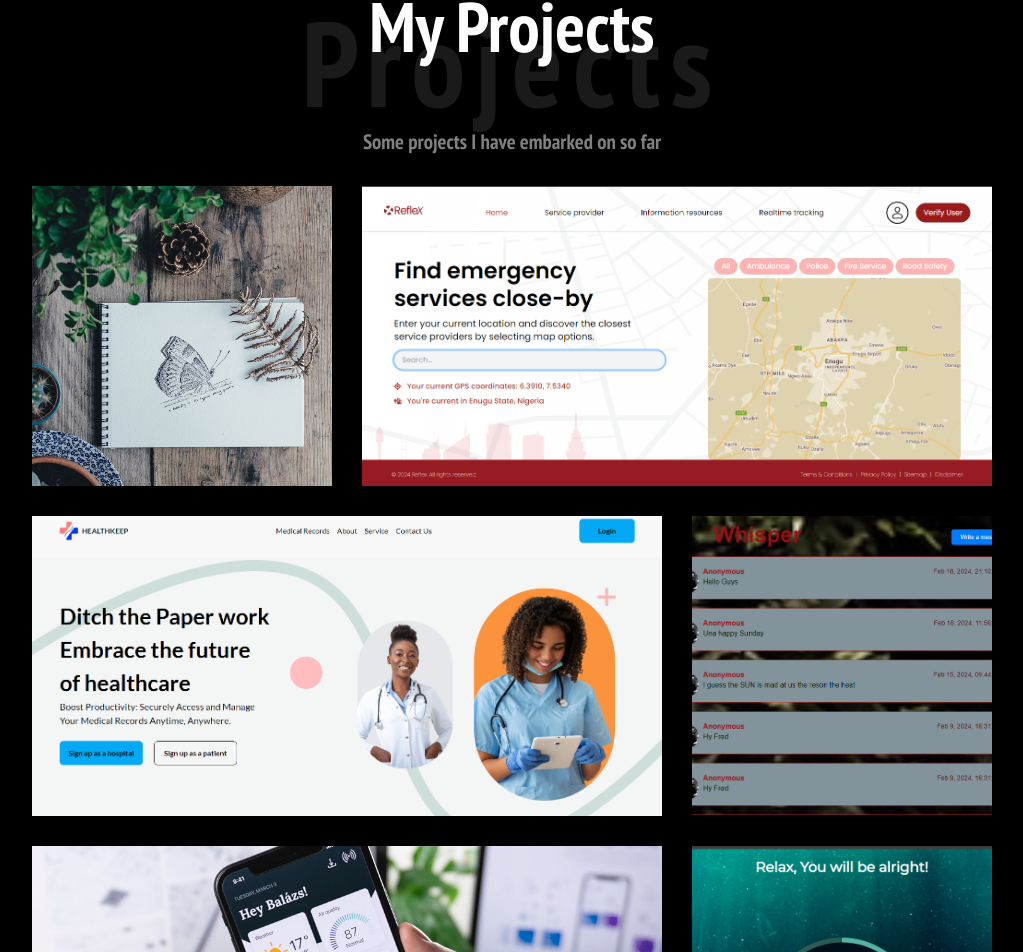
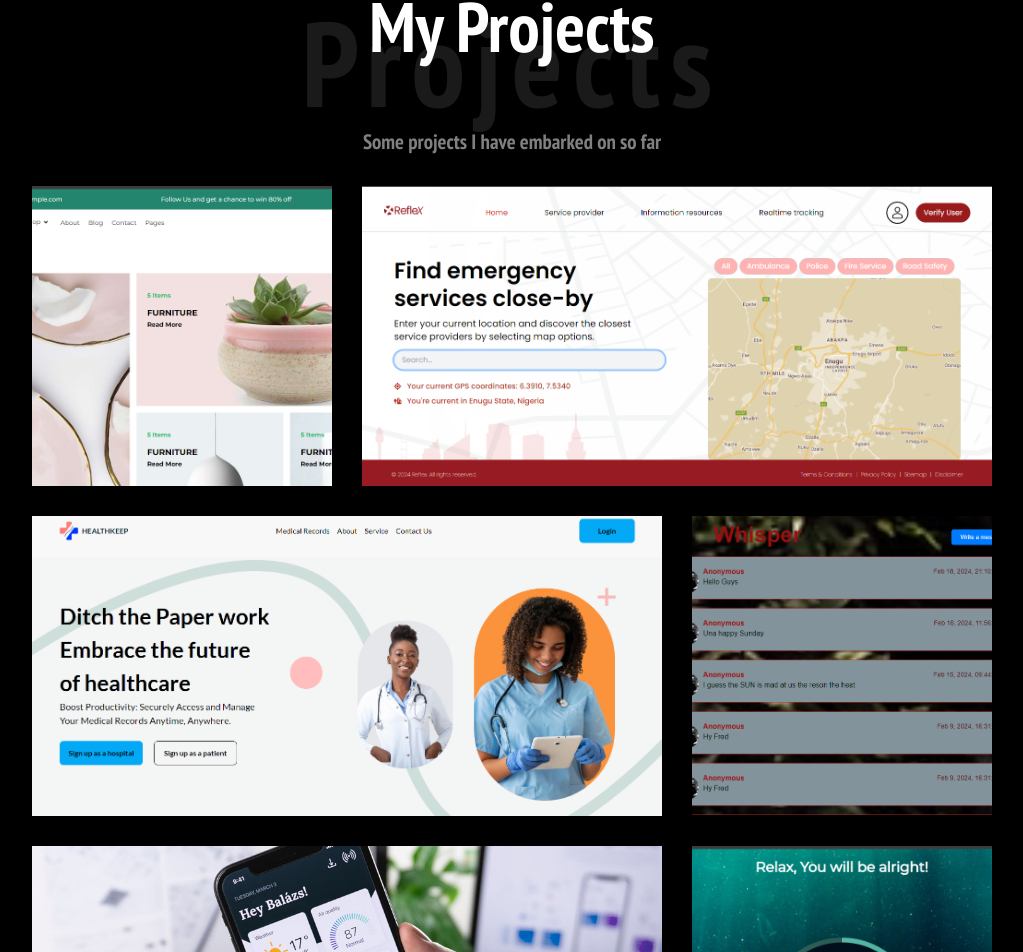
Before and after one commit to fredluggard/Portfolio-Website, a React (Create React App) app: page / in a window 1280 px wide. Shown: the part 4119-5071 px from the top of the page, without its empty margins (128-1151 px from the left). Built offline with nearby package versions, Linux system fonts and the light colour scheme.

Commit message:
Updated projects to include bandage

```diff
--- a/src/components/Projects.jsx
+++ b/src/components/Projects.jsx
@@ -34,9 +34,9 @@ function Projects() {
 
         <div className="project-two">
           <div className="project-slide">
-            <img src="/images/project-4.jpg" alt="" />
+            <img src="/images/bandage.png" alt="Bandage" />
             <div className="project-link">
-              <a href="https://todo-app-pi-umber.vercel.app/">Todo App</a>
+              <a href="https://bandage-pi-puce.vercel.app/">Bandage E-store</a>
               <p>Web Design</p>
             </div>
           </div>
```
